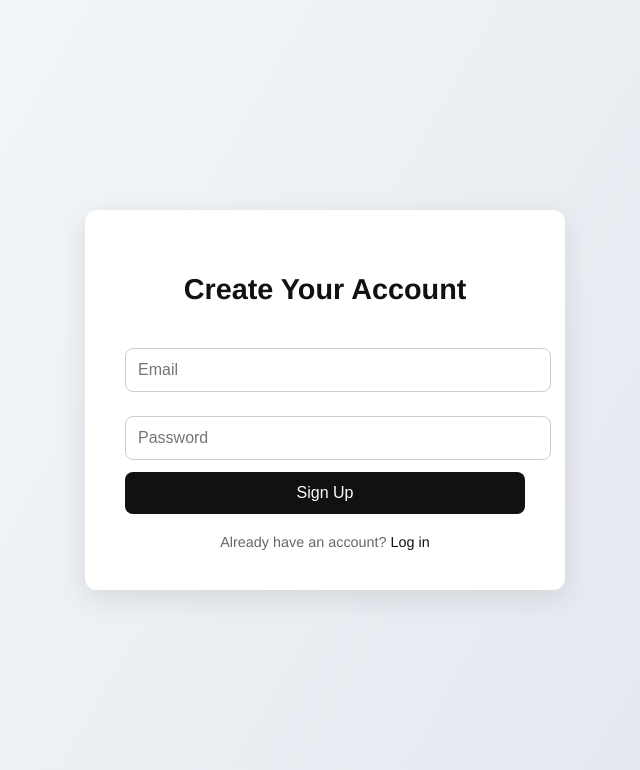
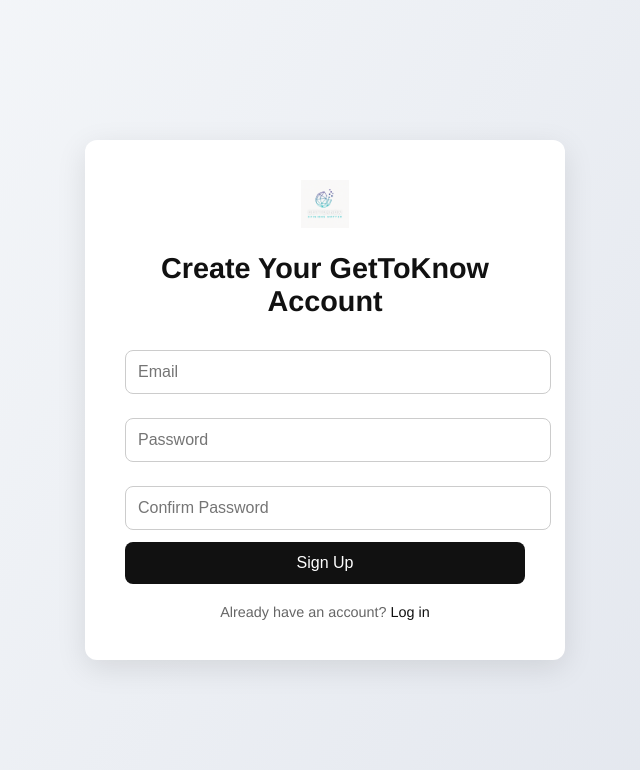
Before and after one commit to kseniia-pskn/sentiment-analysis-app, a Flask app: template applied_project/app/templates/signup.html in a window 1280 px wide. Shown: the top 770 px of the page, without its empty margins (315-955 px from the left). Run offline with Flask 3, Linux system fonts and the light colour scheme; the template is opened without the code that fills it, so the values that code supplies are empty.

Commit message:
Add files via upload

```diff
--- a/applied_project/app/templates/signup.html
+++ b/applied_project/app/templates/signup.html
@@ -2,7 +2,7 @@
 <html lang="en">
 <head>
     <meta charset="UTF-8">
-    <title>Sign Up | InsightLens</title>
+    <title>Sign Up | GetToKnow</title>
     <meta name="viewport" content="width=device-width, initial-scale=1.0">
     <style>
         body {
@@ -25,12 +25,32 @@
             width: 100%;
         }
 
+        .logo {
+            display: flex;
+            justify-content: center;
+            margin-bottom: 20px;
+        }
+
+        .logo img {
+            height: 48px;
+        }
+
         h2 {
             text-align: center;
             font-size: 1.8em;
-            margin-bottom: 30px;
+            margin-bottom: 20px;
             color: #111;
         }
+
+        .flash {
+            padding: 10px;
+            border-radius: 6px;
+            margin-bottom: 15px;
+            text-align: center;
+        }
+
+        .flash.success { background-color: #d1fae5; color: #065f46; }
+        .flash.error, .flash.danger { background-color: #fee2e2; color: #991b1b; }
 
         input[type="email"],
         input[type="password"] {
@@ -74,12 +94,26 @@
 </head>
 <body>
     <div class="signup-container">
-        <h2>Create Your Account</h2>
+        <div class="logo">
+            <img src="{{ url_for('static', filename='images/logo.png') }}" alt="GetToKnow Logo">
+        </div>
+        <h2>Create Your GetToKnow Account</h2>
+
+        {% with messages = get_flashed_messages(with_categories=true) %}
+            {% if messages %}
+                {% for category, message in messages %}
+                    <div class="flash {{ category }}">{{ message }}</div>
+                {% endfor %}
+            {% endif %}
+        {% endwith %}
+
         <form action="/auth/signup" method="POST">
             <input type="email" name="email" placeholder="Email" required>
             <input type="password" name="password" placeholder="Password" required>
+            <input type="password" name="confirm" placeholder="Confirm Password" required>
             <button type="submit">Sign Up</button>
         </form>
+
         <div class="bottom-text">
             Already have an account? <a href="/auth/login">Log in</a>
         </div>
```
